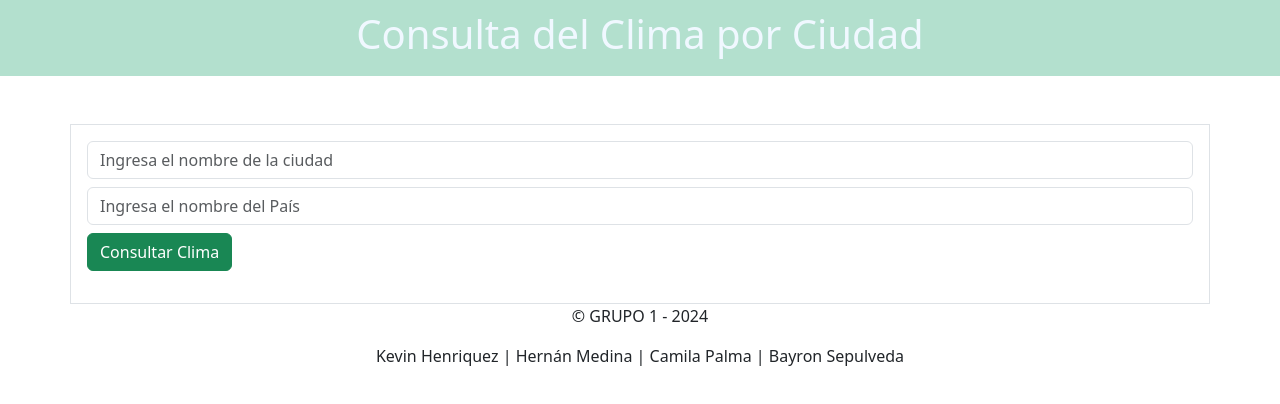
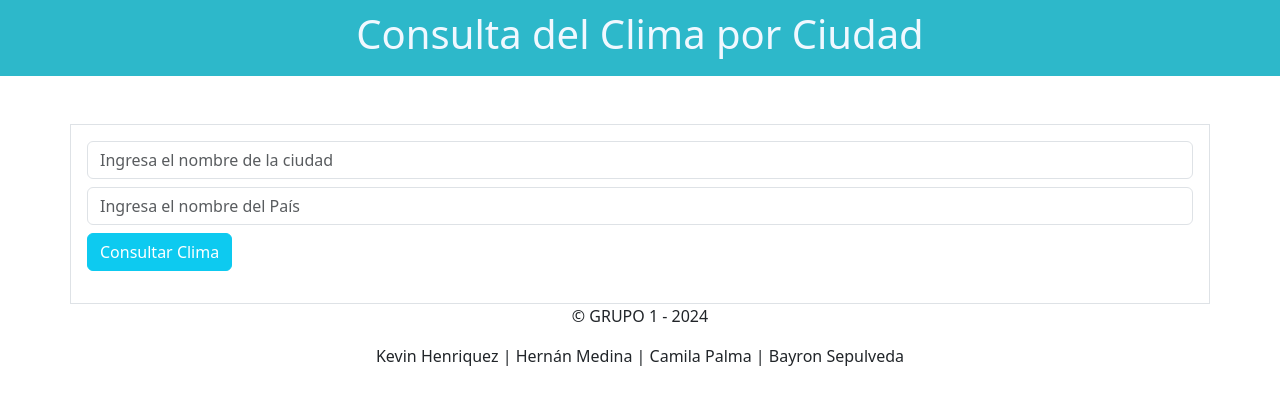
Before and after one commit to CamiPalmaS/M4_grupal_4, a plain HTML site: page index.html in a window 1280 px wide. Drawn offline with nearby package versions, Linux system fonts and the light colour scheme.

Commit message:
se cambia color a elementos del header, boton y head del card

```diff
--- a/assets/css/styles.css
+++ b/assets/css/styles.css
@@ -8,7 +8,7 @@ body {
 
 header{
     padding: 10px;
-    background-color: rgb(179, 224, 206);
+    background-color: rgb(45, 184, 202);
     color: aliceblue;
     text-align: center;
 }
--- a/assets/js/main.js
+++ b/assets/js/main.js
@@ -21,7 +21,7 @@ function mostrarInfo(data){
     if (data.cod ===200){
         const respuesta = `
         <div class="card">
-            <div class="card-header bg-success text-white">
+            <div class="card-header bg-info text-white">
                 <h2>Información del Clima en ${data.name}</h2>
             </div>
             <div class="card-body">
--- a/index.html
+++ b/index.html
@@ -26,7 +26,7 @@
                 <input class="form-control" type="text" id="nombrePais" placeholder="Ingresa el nombre del País"
                     required>
             </div>
-            <button type="submit" class="btn btn-success mb-3">Consultar Clima</button>
+            <button type="submit" class="btn btn-info mb-3 text-white">Consultar Clima</button>
         </form>
         <div id="infoClima"></div>
     </div>
```
